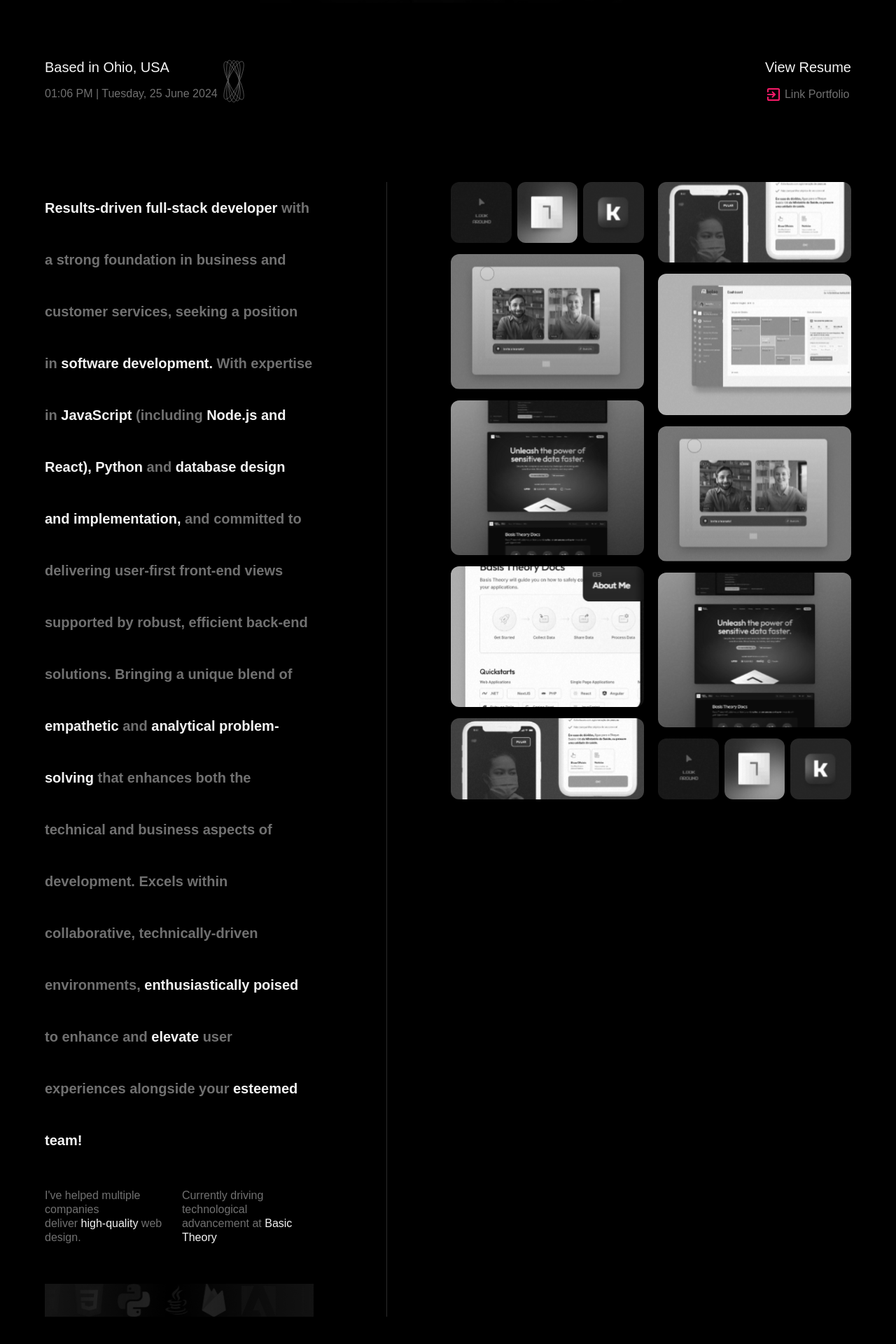
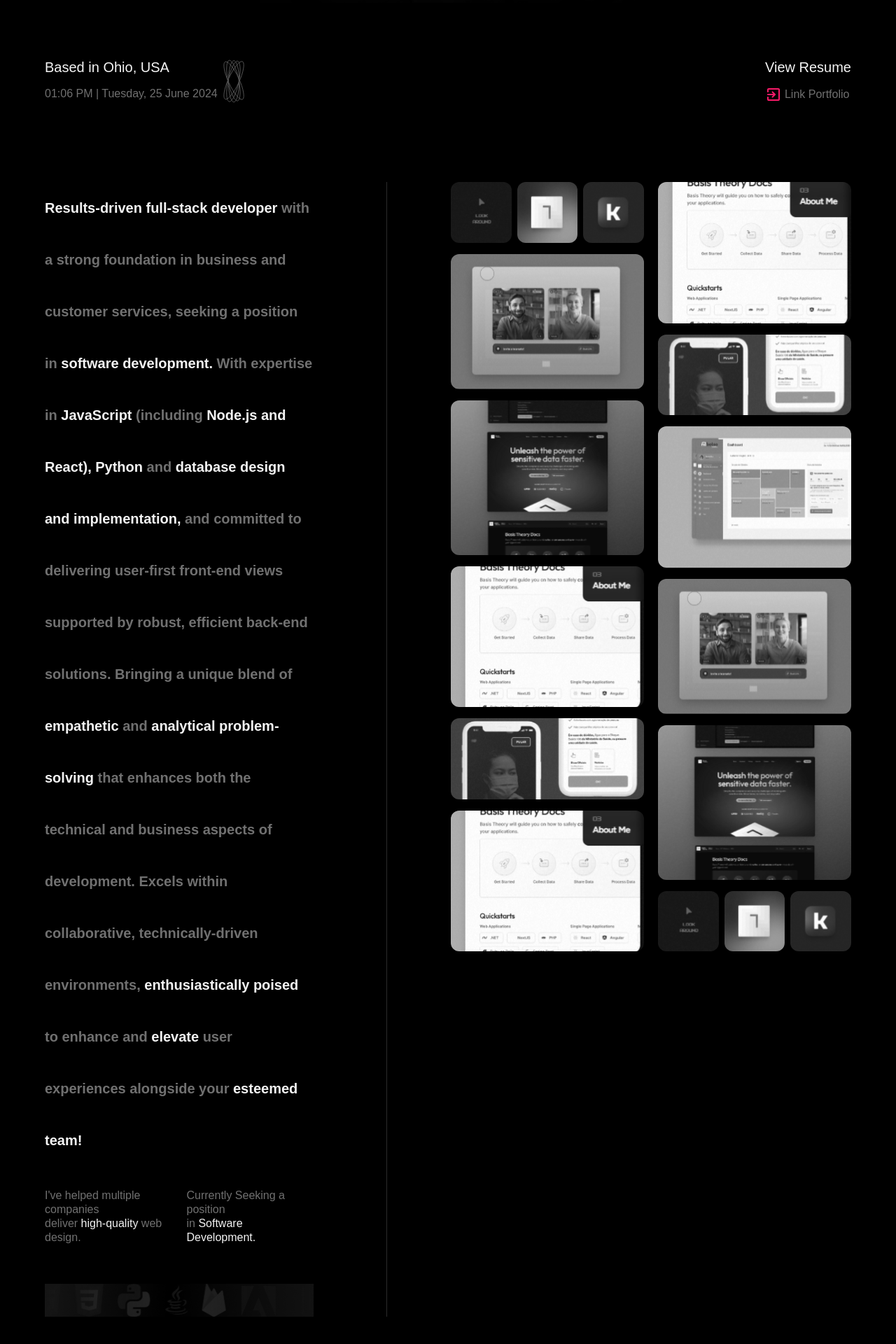
Before and after one commit to Bikramai/Bikram-Portfolio-2, a React (Vite) app: page / in a window 1280 px wide. Shown: the part 692-2612 px from the top of the page at 70% size. Built offline with nearby package versions, Linux system fonts and the light colour scheme.

Commit message:
Updated AboutMe and ImagesSection

```diff
--- a/src/layouts/AboutMe.jsx
+++ b/src/layouts/AboutMe.jsx
@@ -31,8 +31,8 @@ const AboutMe = () => {
               <br /> deliver <label className="text-light-color">high-quality</label> web design.
             </span>
             <span className="text-base font-secondary font-normal text-gray-color leading-5">
-            Currently driving technological
-              <br /> advancement at <label className="text-light-color">Basic Theory</label>
+            Currently Seeking a position
+              <br /> in <label className="text-light-color">Software Development.</label>
             </span>
           </div>
           <div className="mt-14 relative ">
--- a/src/layouts/HeroSection.jsx
+++ b/src/layouts/HeroSection.jsx
@@ -1,5 +1,4 @@
 import moment from "moment-timezone";
-
 import rings from "../assets/images/rings.svg";
 import link from "../assets/images/resume-link.svg";
 import bannerImage from "../assets/images/banner-img.svg";
--- a/src/layouts/ImagesSection.jsx
+++ b/src/layouts/ImagesSection.jsx
@@ -98,20 +98,7 @@ const ImagesSection = () => {
           />
         </a>
 
-        {/* <a
-          className="overflow-hidden rounded-xl"
-          href="https://www.awwwards.com/"
-          target="_blank"
-          rel="noreferrer"
-        >
-          <img
-            src={g8}
-            alt=""
-            className="h-full w-full grayscale hover:scale-110 hover:grayscale-0 transition duration-300"
-          />
-        </a> */}
-
-        {/* <a
+        <a
           className="overflow-hidden rounded-xl"
           href="https://www.awwwards.com/"
           target="_blank"
@@ -122,11 +109,11 @@ const ImagesSection = () => {
             alt=""
             className="h-full w-full grayscale hover:scale-110 hover:grayscale-0 transition duration-300"
           />
-        </a> */}
+        </a>
       </div>
 
       <div className="grid gap-4">
-        {/* <a
+        <a
           className="overflow-hidden rounded-xl"
           href="https://www.awwwards.com/"
           target="_blank"
@@ -137,7 +124,7 @@ const ImagesSection = () => {
             alt=""
             className="h-full w-full grayscale hover:scale-110 hover:grayscale-0 transition duration-300"
           />
-        </a> */}
+        </a>
         <a
           className="overflow-hidden rounded-xl"
           href="https://www.awwwards.com/"
```
